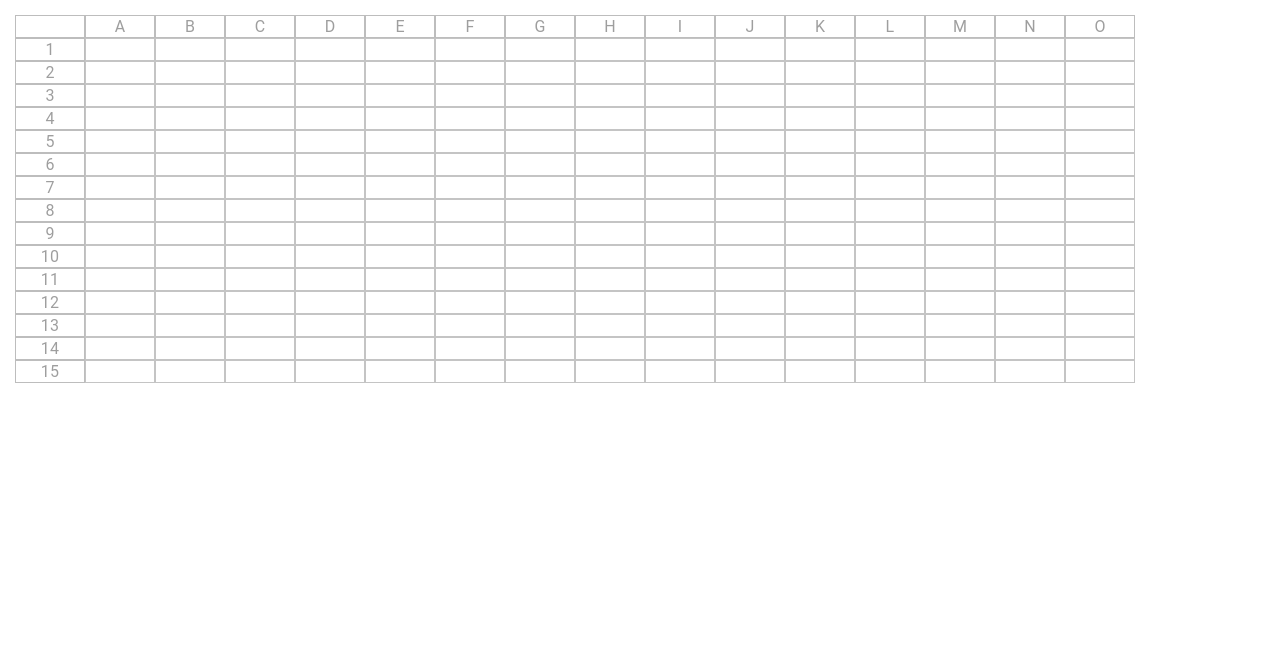
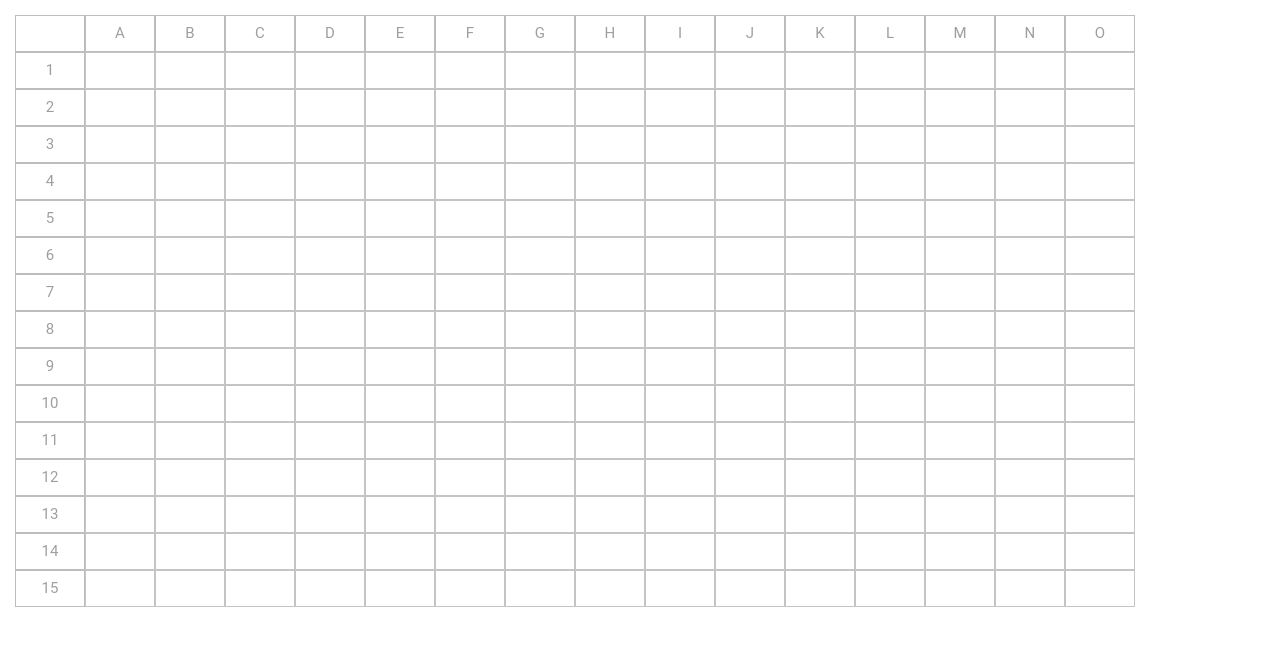
Before and after one commit to keshav137/react-excel, a React (Create React App) app: page / in a window 1280 px wide. Shown: the top 646 px of the page. Built offline with nearby package versions, Linux system fonts and the light colour scheme.

Commit message:
improved styling and added onFocus

```diff
--- a/src/App.js
+++ b/src/App.js
@@ -2,13 +2,10 @@ import logo from "./logo.svg";
 import "./styles.scss";
 import Excel from "./components/Excel";
 
-const ROWS = 15;
-const COLUMNS = 15;
-
 function App() {
   return (
     <div className="App">
-      <Excel rows={ROWS} columns={COLUMNS}></Excel>
+      <Excel />
     </div>
   );
 }
--- a/src/components/Excel.js
+++ b/src/components/Excel.js
@@ -1,17 +1,20 @@
 import React, { useState, useEffect, useMemo, useRef } from "react";
 import { TextField } from "@mui/material";
 
-const Excel = ({ rows, columns }) => {
+const ROWS = 15;
+const COLUMNS = 15;
+
+const Excel = () => {
   const initialGrid = useMemo(() => {
     let matrix = [];
-    for (var i = 0; i < rows + 1; i++) {
+    for (var i = 0; i < ROWS + 1; i++) {
       matrix.push([]);
-      for (var j = 0; j < columns + 1; j++) {
+      for (var j = 0; j < COLUMNS + 1; j++) {
         matrix[i].push("");
       }
     }
     return matrix;
-  }, [rows, columns]);
+  }, []);
 
   const [grid, setGrid] = useState(initialGrid);
   const [selected, setSelected] = useState(null);
@@ -36,7 +39,6 @@ const Excel = ({ rows, columns }) => {
   };
 
   const resolveValue = (value, i, j) => {
-    // TODO improve this check
     if (isSelected(i, j) || value.length < 3 || value[0] != "=") {
       return value;
     }
@@ -96,6 +98,9 @@ const Excel = ({ rows, columns }) => {
             className="cell input-cell"
             variant="outlined"
             value={value}
+            onFocus={() => {
+              setSelected([i, j]);
+            }}
             onClick={() => {
               setSelected([i, j]);
             }}
--- a/src/styles.scss
+++ b/src/styles.scss
@@ -7,7 +7,6 @@
 .grid {
   display: flex;
   flex-direction: column;
-  height: 100vh;
   padding: 15px 50px 15px 15px;
 }
 
@@ -22,8 +21,10 @@
 
   // setting css of all descendant html input tags inside .cell-parent
   input {
-    padding: 10px;
+    padding: 7px;
+    font-size: 15px;
     box-sizing: border-box;
+    height: auto;
   }
 }
 
@@ -36,7 +37,7 @@
     background-color: #fff;
     > div {
       min-width: 125px;
-      height: 30px;
+      height: 40px;
     }
   }
   input {
```
